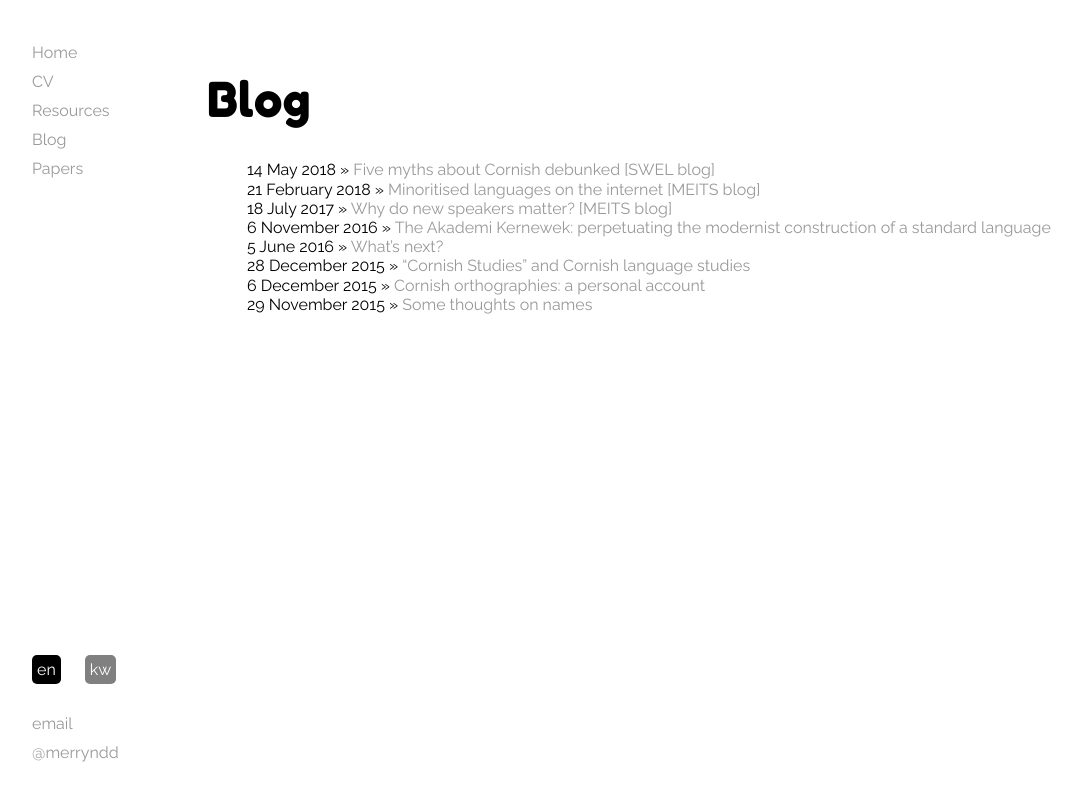
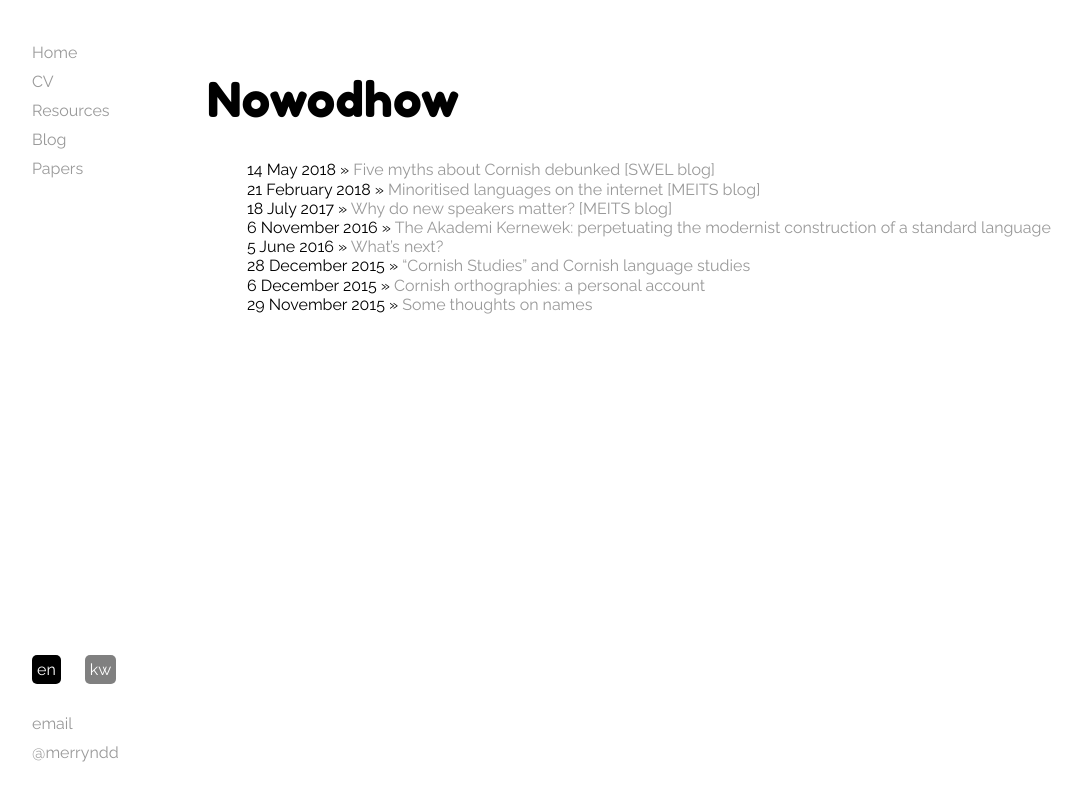
Before and after one commit to merryndd/merryndd.github.io, a Jekyll site: the page built from news/index.html, in a window 1280 px wide. Shown: the top 801 px of the page, without its empty margins (11-1093 px from the left). Built offline with Jekyll 4.4.1, drawn with Linux system fonts in a browser that asks for light colours.

Commit message:
Update index.html

```diff
--- a/news/index.html
+++ b/news/index.html
@@ -3,7 +3,7 @@ layout: default
 title: Merryn Davies-Deacon
 ---
 <div class="en">
-<h1>Blog</h1>
+<h1>Nowodhow</h1>
 	<ul class="posts">
 
 	  {% for post in site.categories.blog %}
```
